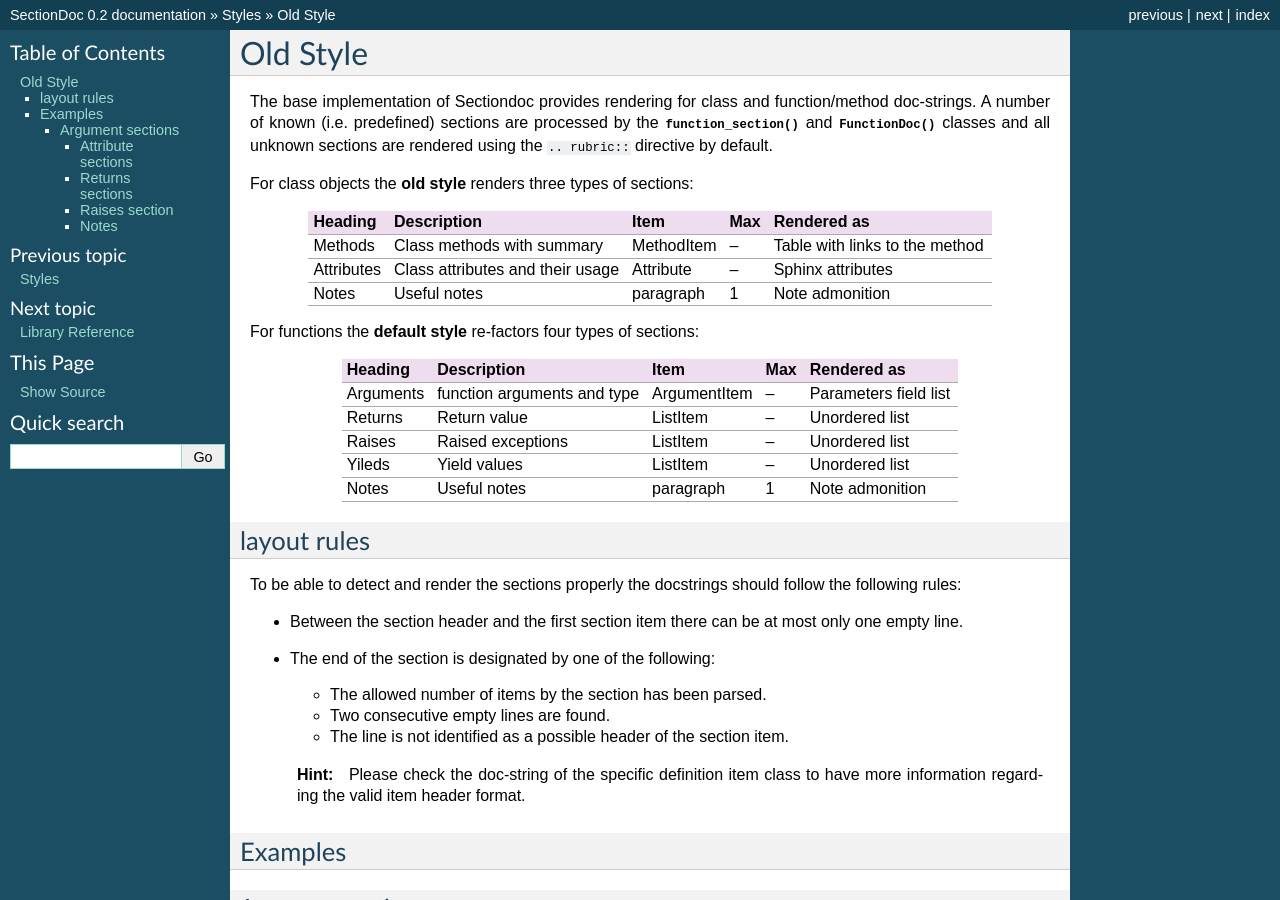
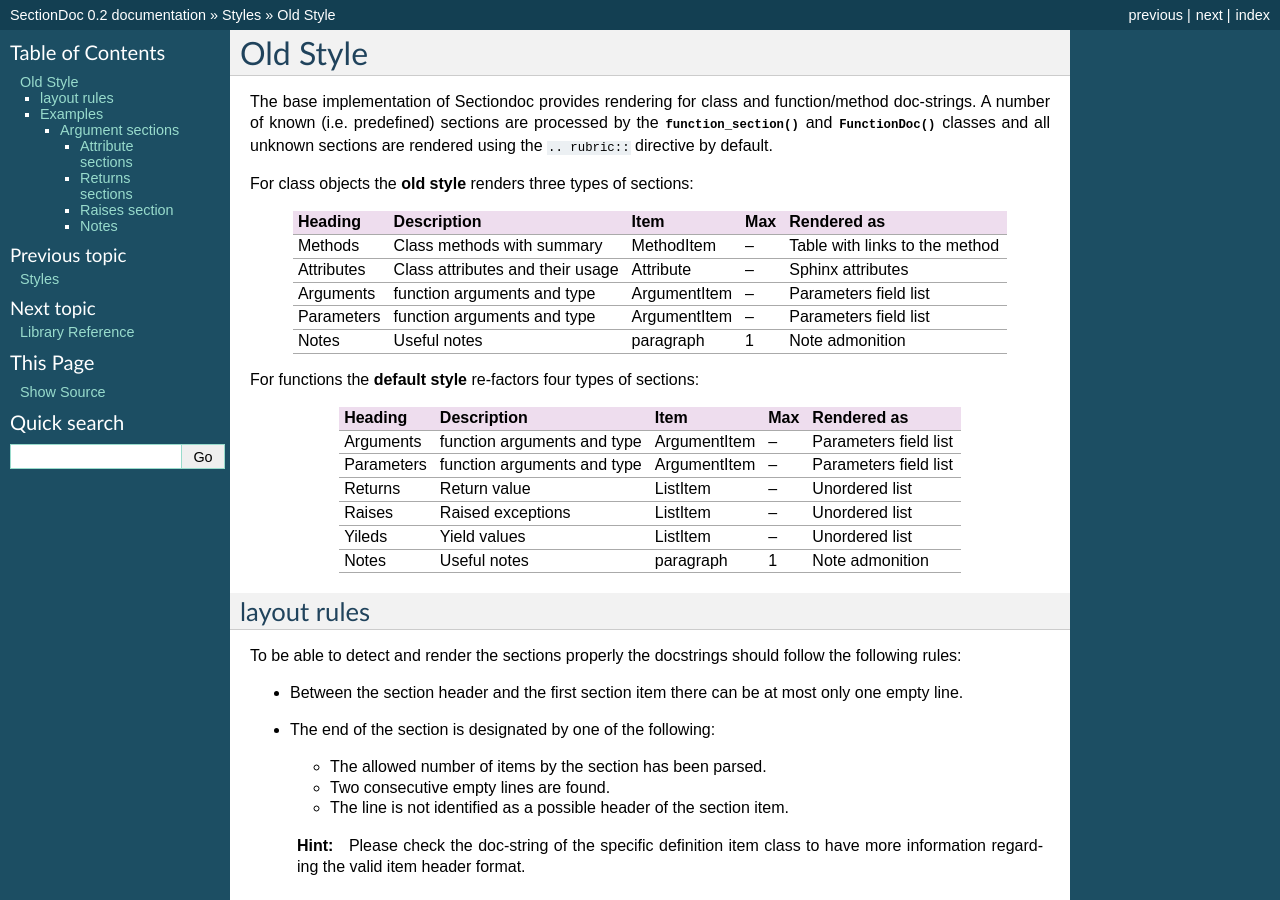
Before and after one commit to enthought/redocstring, a Sphinx documentation site: the page built from docs/source/old_style.rst, in a window 1280 px wide and 900 px high. Built offline with Sphinx 7.4.7, drawn with Linux system fonts in a browser that asks for light colours.

Commit message:
add support for parsing Arguments and Paramaters sections in class docstrings.

```diff
--- a/docs/source/old_style.rst
+++ b/docs/source/old_style.rst
@@ -9,26 +9,29 @@
 
 For class objects the **old style** renders three types of sections:
 
-========== ================================ ========== === ====================
-Heading    Description                      Item       Max Rendered as
-========== ================================ ========== === ====================
-Methods    Class methods with summary       MethodItem --  Table with links to
-                                                           the method
-Attributes Class attributes and their usage Attribute  --  Sphinx attributes
-Notes      Useful notes                     paragraph  1   Note admonition
-========== ================================ ========== === ====================
+========== ================================ ============ === =====================
+Heading    Description                      Item         Max Rendered as
+========== ================================ ============ === =====================
+Methods    Class methods with summary       MethodItem   --  Table with links to
+                                                             the method
+Attributes Class attributes and their usage Attribute    --  Sphinx attributes
+Arguments  function arguments and type      ArgumentItem --  Parameters field list
+Parameters function arguments and type      ArgumentItem --  Parameters field list
+Notes      Useful notes                     paragraph    1   Note admonition
+========== ================================ ============ === =====================
 
 For functions the **default style** re-factors four types of sections:
 
-========= =========================== ============ === =====================
-Heading   Description                 Item         Max Rendered as
-========= =========================== ============ === =====================
-Arguments function arguments and type ArgumentItem --  Parameters field list
-Returns   Return value                ListItem     --  Unordered list
-Raises    Raised exceptions           ListItem     --  Unordered list
-Yileds    Yield values                ListItem     --  Unordered list
-Notes     Useful notes                paragraph    1   Note admonition
-========= =========================== ============ === =====================
+========== =========================== ============ === =====================
+Heading    Description                 Item         Max Rendered as
+========== =========================== ============ === =====================
+Arguments  function arguments and type ArgumentItem --  Parameters field list
+Parameters function arguments and type ArgumentItem --  Parameters field list
+Returns    Return value                ListItem     --  Unordered list
+Raises     Raised exceptions           ListItem     --  Unordered list
+Yileds     Yield values                ListItem     --  Unordered list
+Notes      Useful notes                paragraph    1   Note admonition
+========== =========================== ============ === =====================
 
 
 layout rules
```
Also changed, not shown: 1 other file.
